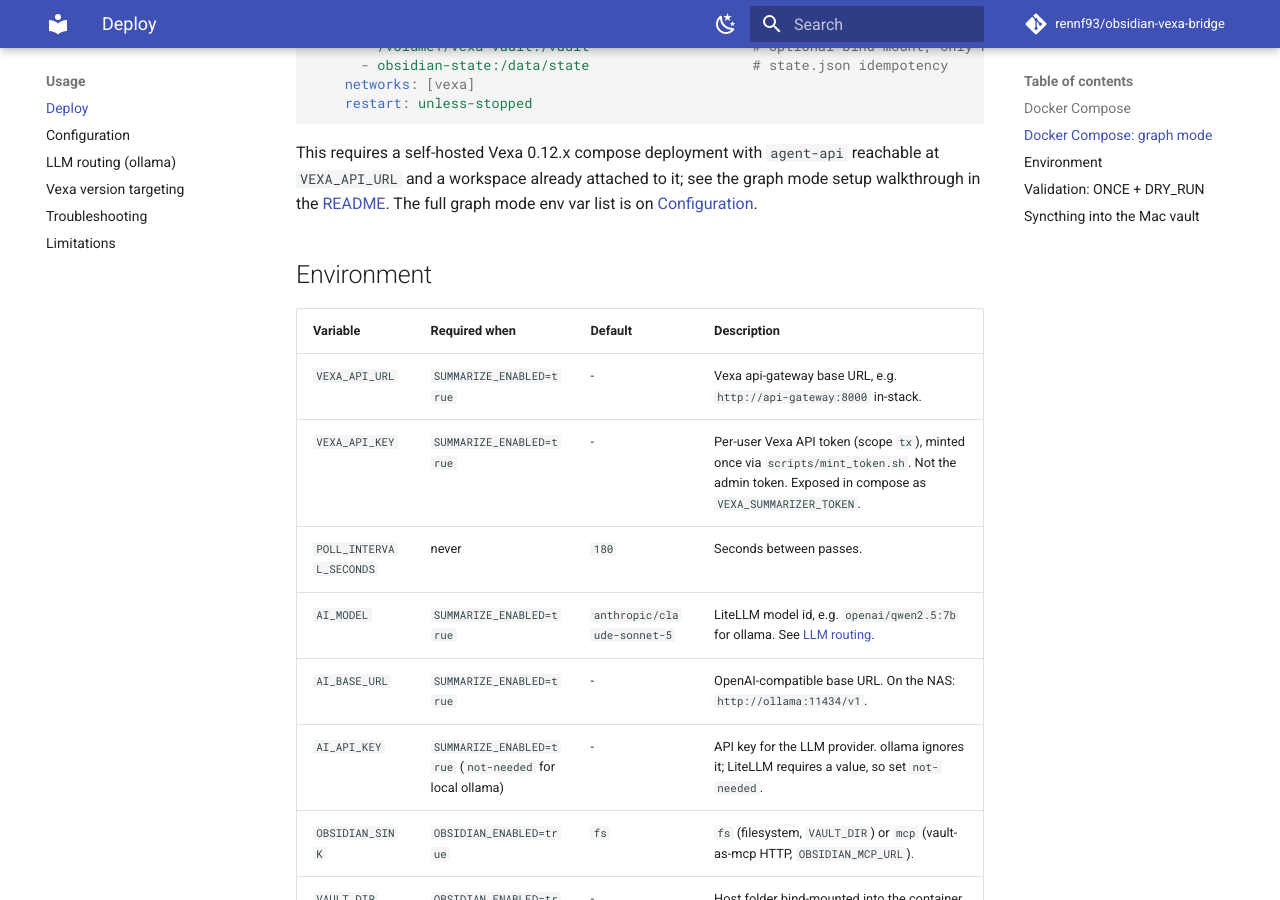
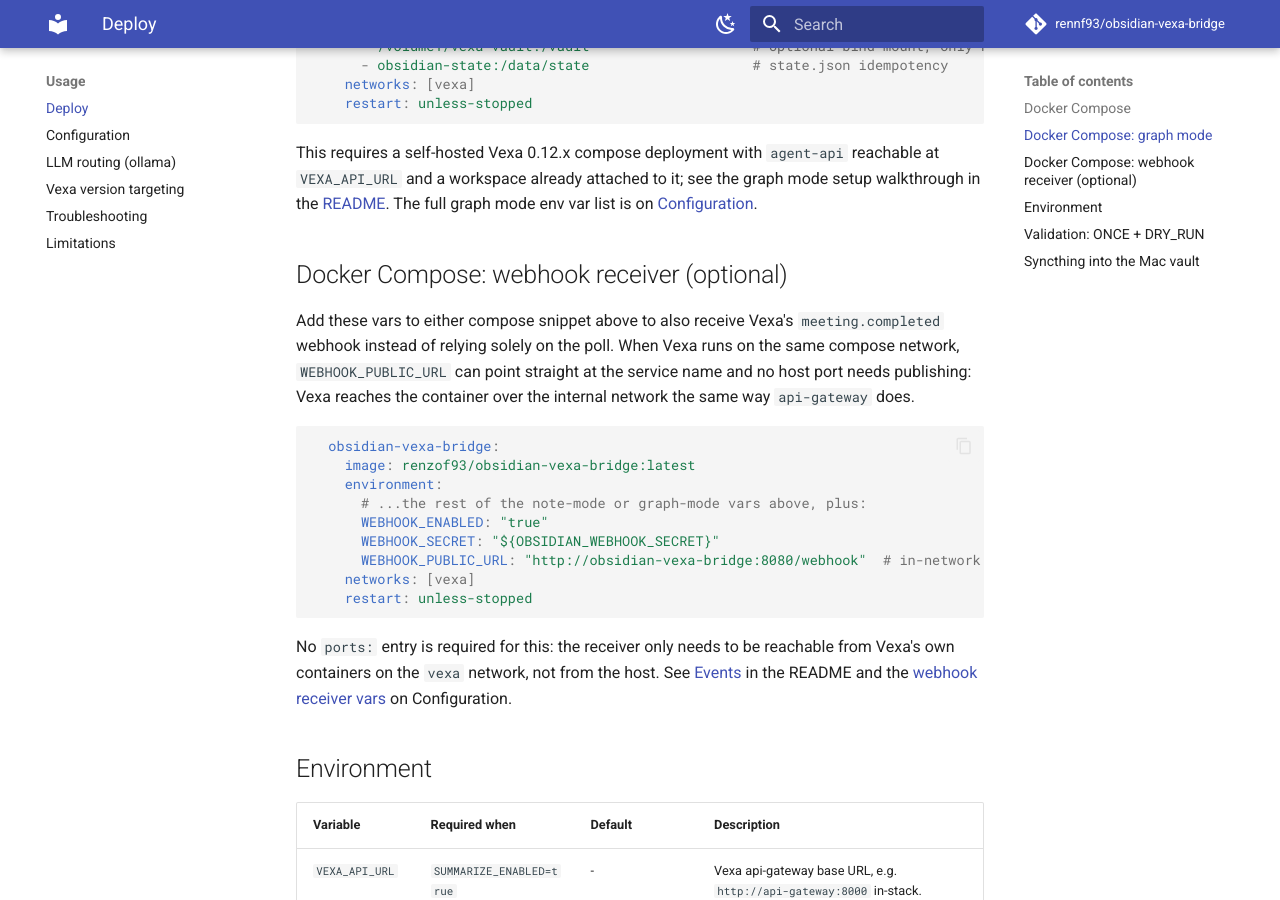
Before and after one commit to rennf93/obsidian-vexa-bridge, an MkDocs documentation site: the page built from docs/usage/deploy.md, in a window 1280 px wide and 900 px high, scrolled down 1406 px. Built offline with MkDocs 1.6.1 and Material for MkDocs 9.7.7, drawn with Linux system fonts in a browser that asks for light colours; comment, search, counter and statistics services are not loaded.

Commit message:
docs: document the webhook receiver, bump to 0.3.0
README Events section, Configuration webhook-receiver table, a Docker
Compose snippet for the receiver on Deploy, and a Limitations entry for
the fetch delay. CHANGELOG [0.3.0] under Added. uv.lock regenerated (no
new dependency; aiohttp was already required).

````diff
--- a/docs/usage/deploy.md
+++ b/docs/usage/deploy.md
@@ -58,6 +58,24 @@
 
 This requires a self-hosted Vexa 0.12.x compose deployment with `agent-api` reachable at `VEXA_API_URL` and a workspace already attached to it; see the graph mode setup walkthrough in the [README](https://github.com/rennf93/obsidian-vexa-bridge#graph-mode-setup). The full graph mode env var list is on [Configuration](config.md#graph-mode).
 
+## Docker Compose: webhook receiver (optional)
+
+Add these vars to either compose snippet above to also receive Vexa's `meeting.completed` webhook instead of relying solely on the poll. When Vexa runs on the same compose network, `WEBHOOK_PUBLIC_URL` can point straight at the service name and no host port needs publishing: Vexa reaches the container over the internal network the same way `api-gateway` does.
+
+```yaml
+  obsidian-vexa-bridge:
+    image: renzof93/obsidian-vexa-bridge:latest
+    environment:
+      # ...the rest of the note-mode or graph-mode vars above, plus:
+      WEBHOOK_ENABLED: "true"
+      WEBHOOK_SECRET: "${OBSIDIAN_WEBHOOK_SECRET}"
+      WEBHOOK_PUBLIC_URL: "http://obsidian-vexa-bridge:8080/webhook"  # in-network Vexa
+    networks: [vexa]
+    restart: unless-stopped
+```
+
+No `ports:` entry is required for this: the receiver only needs to be reachable from Vexa's own containers on the `vexa` network, not from the host. See [Events](https://github.com/rennf93/obsidian-vexa-bridge#events) in the README and the [webhook receiver vars](config.md#webhook-receiver) on Configuration.
+
 ## Environment
 
 | Variable | Required when | Default | Description |
--- a/pyproject.toml
+++ b/pyproject.toml
@@ -1,6 +1,6 @@
 [project]
 name = "obsidian-vexa-bridge"
-version = "0.2.1"
+version = "0.3.0"
 description = "Sink adapter: summarize completed Vexa meetings into Obsidian notes (LLM via OpenAI-compatible endpoint, filesystem/MCP sinks)."
 readme = "README.md"
 license = "AGPL-3.0-or-later"
````
Also changed, not shown: CHANGELOG.md (+9 -0 lines), README.md (+20 -0 lines), docs/usage/config.md (+14 -0 lines), docs/usage/limitations.md (+1 -0 lines), 1 other file.
